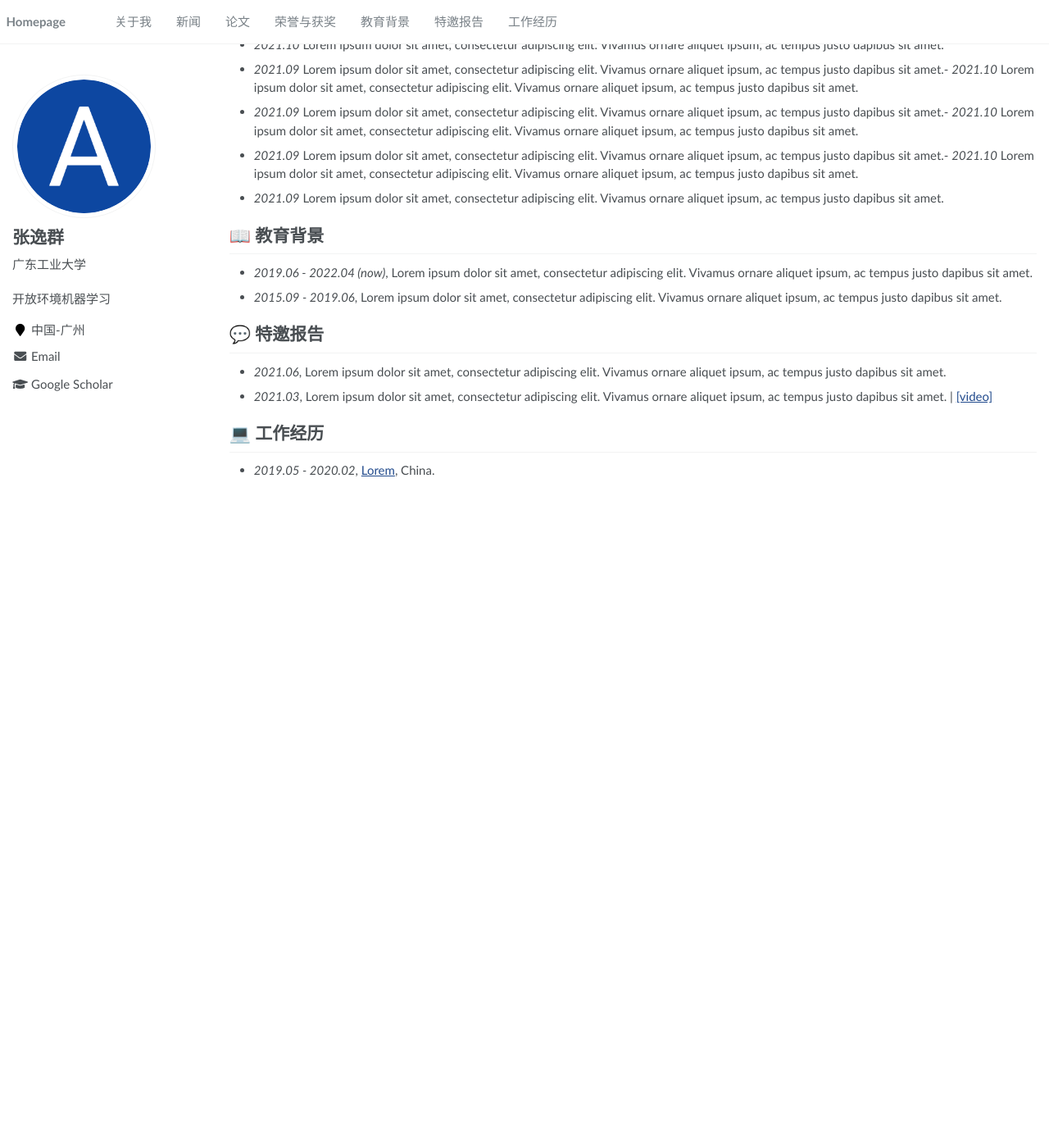
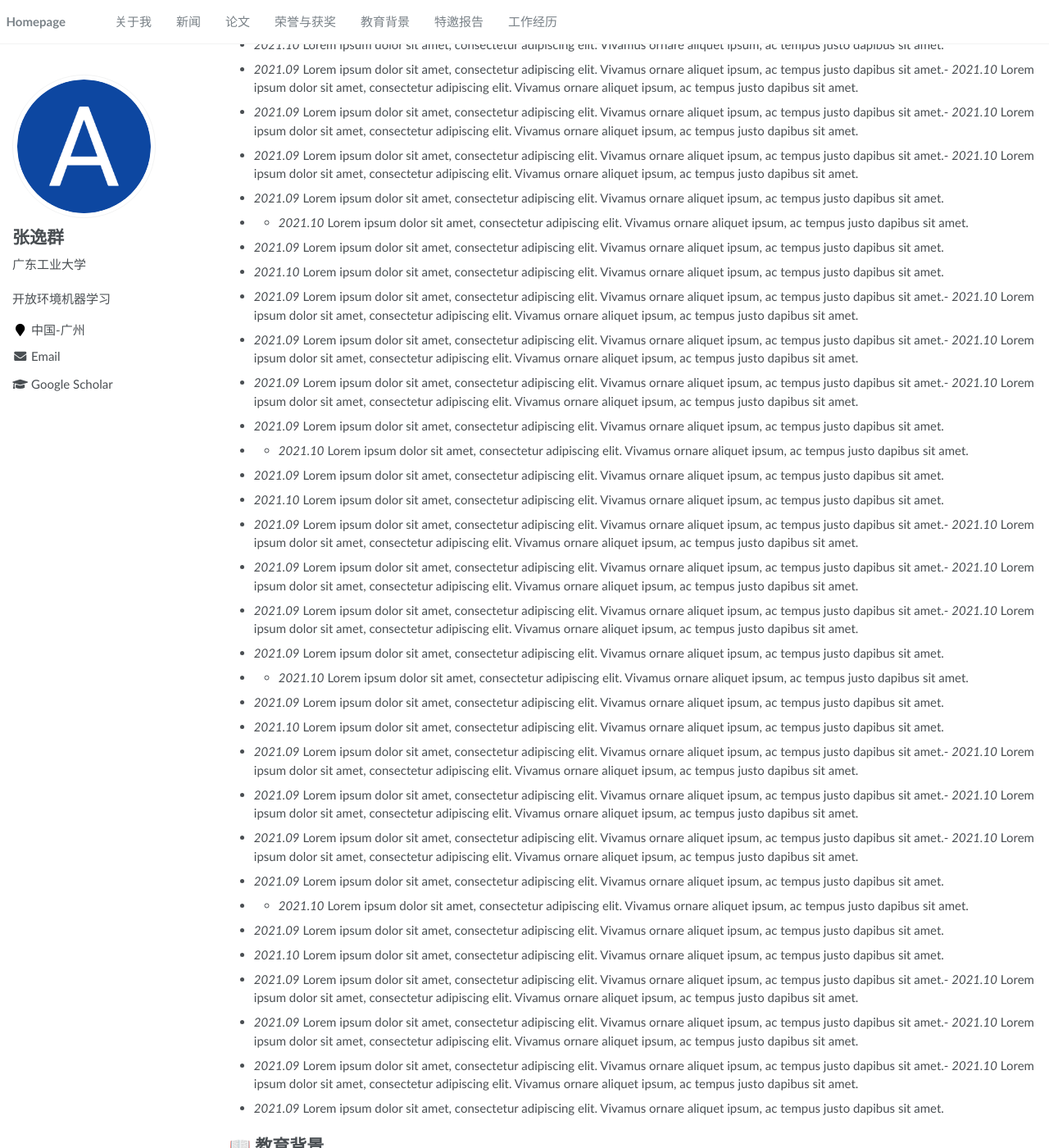
Before and after one commit to yqzhang-Zz/zh, a Jekyll site: the page built from _pages/about.md, in a window 1280 px wide and 1400 px high, scrolled down 1107 px. Shown: the whole window at 82% size. Built offline with Jekyll 4.4.1, drawn with Linux system fonts in a browser that asks for light colours; before the commit the page ends 1707 px from its top, so only the background shows below that.

Commit message:
Update about.md

```diff
--- a/_pages/about.md
+++ b/_pages/about.md
@@ -63,6 +63,34 @@ My research interest includes neural machine translation and computer vision. I
 - *2021.09* Lorem ipsum dolor sit amet, consectetur adipiscing elit. Vivamus ornare aliquet ipsum, ac tempus justo dapibus sit amet.- *2021.10* Lorem ipsum dolor sit amet, consectetur adipiscing elit. Vivamus ornare aliquet ipsum, ac tempus justo dapibus sit amet.
 - *2021.09* Lorem ipsum dolor sit amet, consectetur adipiscing elit. Vivamus ornare aliquet ipsum, ac tempus justo dapibus sit amet.- *2021.10* Lorem ipsum dolor sit amet, consectetur adipiscing elit. Vivamus ornare aliquet ipsum, ac tempus justo dapibus sit amet.
 - *2021.09* Lorem ipsum dolor sit amet, consectetur adipiscing elit. Vivamus ornare aliquet ipsum, ac tempus justo dapibus sit amet.
+- - *2021.10* Lorem ipsum dolor sit amet, consectetur adipiscing elit. Vivamus ornare aliquet ipsum, ac tempus justo dapibus sit amet.
+- *2021.09* Lorem ipsum dolor sit amet, consectetur adipiscing elit. Vivamus ornare aliquet ipsum, ac tempus justo dapibus sit amet.
+- *2021.10* Lorem ipsum dolor sit amet, consectetur adipiscing elit. Vivamus ornare aliquet ipsum, ac tempus justo dapibus sit amet.
+- *2021.09* Lorem ipsum dolor sit amet, consectetur adipiscing elit. Vivamus ornare aliquet ipsum, ac tempus justo dapibus sit amet.- *2021.10* Lorem ipsum dolor sit amet, consectetur adipiscing elit. Vivamus ornare aliquet ipsum, ac tempus justo dapibus sit amet.
+- *2021.09* Lorem ipsum dolor sit amet, consectetur adipiscing elit. Vivamus ornare aliquet ipsum, ac tempus justo dapibus sit amet.- *2021.10* Lorem ipsum dolor sit amet, consectetur adipiscing elit. Vivamus ornare aliquet ipsum, ac tempus justo dapibus sit amet.
+- *2021.09* Lorem ipsum dolor sit amet, consectetur adipiscing elit. Vivamus ornare aliquet ipsum, ac tempus justo dapibus sit amet.- *2021.10* Lorem ipsum dolor sit amet, consectetur adipiscing elit. Vivamus ornare aliquet ipsum, ac tempus justo dapibus sit amet.
+- *2021.09* Lorem ipsum dolor sit amet, consectetur adipiscing elit. Vivamus ornare aliquet ipsum, ac tempus justo dapibus sit amet.
+- - *2021.10* Lorem ipsum dolor sit amet, consectetur adipiscing elit. Vivamus ornare aliquet ipsum, ac tempus justo dapibus sit amet.
+- *2021.09* Lorem ipsum dolor sit amet, consectetur adipiscing elit. Vivamus ornare aliquet ipsum, ac tempus justo dapibus sit amet.
+- *2021.10* Lorem ipsum dolor sit amet, consectetur adipiscing elit. Vivamus ornare aliquet ipsum, ac tempus justo dapibus sit amet.
+- *2021.09* Lorem ipsum dolor sit amet, consectetur adipiscing elit. Vivamus ornare aliquet ipsum, ac tempus justo dapibus sit amet.- *2021.10* Lorem ipsum dolor sit amet, consectetur adipiscing elit. Vivamus ornare aliquet ipsum, ac tempus justo dapibus sit amet.
+- *2021.09* Lorem ipsum dolor sit amet, consectetur adipiscing elit. Vivamus ornare aliquet ipsum, ac tempus justo dapibus sit amet.- *2021.10* Lorem ipsum dolor sit amet, consectetur adipiscing elit. Vivamus ornare aliquet ipsum, ac tempus justo dapibus sit amet.
+- *2021.09* Lorem ipsum dolor sit amet, consectetur adipiscing elit. Vivamus ornare aliquet ipsum, ac tempus justo dapibus sit amet.- *2021.10* Lorem ipsum dolor sit amet, consectetur adipiscing elit. Vivamus ornare aliquet ipsum, ac tempus justo dapibus sit amet.
+- *2021.09* Lorem ipsum dolor sit amet, consectetur adipiscing elit. Vivamus ornare aliquet ipsum, ac tempus justo dapibus sit amet.
+- - *2021.10* Lorem ipsum dolor sit amet, consectetur adipiscing elit. Vivamus ornare aliquet ipsum, ac tempus justo dapibus sit amet.
+- *2021.09* Lorem ipsum dolor sit amet, consectetur adipiscing elit. Vivamus ornare aliquet ipsum, ac tempus justo dapibus sit amet.
+- *2021.10* Lorem ipsum dolor sit amet, consectetur adipiscing elit. Vivamus ornare aliquet ipsum, ac tempus justo dapibus sit amet.
+- *2021.09* Lorem ipsum dolor sit amet, consectetur adipiscing elit. Vivamus ornare aliquet ipsum, ac tempus justo dapibus sit amet.- *2021.10* Lorem ipsum dolor sit amet, consectetur adipiscing elit. Vivamus ornare aliquet ipsum, ac tempus justo dapibus sit amet.
+- *2021.09* Lorem ipsum dolor sit amet, consectetur adipiscing elit. Vivamus ornare aliquet ipsum, ac tempus justo dapibus sit amet.- *2021.10* Lorem ipsum dolor sit amet, consectetur adipiscing elit. Vivamus ornare aliquet ipsum, ac tempus justo dapibus sit amet.
+- *2021.09* Lorem ipsum dolor sit amet, consectetur adipiscing elit. Vivamus ornare aliquet ipsum, ac tempus justo dapibus sit amet.- *2021.10* Lorem ipsum dolor sit amet, consectetur adipiscing elit. Vivamus ornare aliquet ipsum, ac tempus justo dapibus sit amet.
+- *2021.09* Lorem ipsum dolor sit amet, consectetur adipiscing elit. Vivamus ornare aliquet ipsum, ac tempus justo dapibus sit amet.
+- - *2021.10* Lorem ipsum dolor sit amet, consectetur adipiscing elit. Vivamus ornare aliquet ipsum, ac tempus justo dapibus sit amet.
+- *2021.09* Lorem ipsum dolor sit amet, consectetur adipiscing elit. Vivamus ornare aliquet ipsum, ac tempus justo dapibus sit amet.
+- *2021.10* Lorem ipsum dolor sit amet, consectetur adipiscing elit. Vivamus ornare aliquet ipsum, ac tempus justo dapibus sit amet.
+- *2021.09* Lorem ipsum dolor sit amet, consectetur adipiscing elit. Vivamus ornare aliquet ipsum, ac tempus justo dapibus sit amet.- *2021.10* Lorem ipsum dolor sit amet, consectetur adipiscing elit. Vivamus ornare aliquet ipsum, ac tempus justo dapibus sit amet.
+- *2021.09* Lorem ipsum dolor sit amet, consectetur adipiscing elit. Vivamus ornare aliquet ipsum, ac tempus justo dapibus sit amet.- *2021.10* Lorem ipsum dolor sit amet, consectetur adipiscing elit. Vivamus ornare aliquet ipsum, ac tempus justo dapibus sit amet.
+- *2021.09* Lorem ipsum dolor sit amet, consectetur adipiscing elit. Vivamus ornare aliquet ipsum, ac tempus justo dapibus sit amet.- *2021.10* Lorem ipsum dolor sit amet, consectetur adipiscing elit. Vivamus ornare aliquet ipsum, ac tempus justo dapibus sit amet.
+- *2021.09* Lorem ipsum dolor sit amet, consectetur adipiscing elit. Vivamus ornare aliquet ipsum, ac tempus justo dapibus sit amet.
 
 
 <span id="educations"></span>
```
